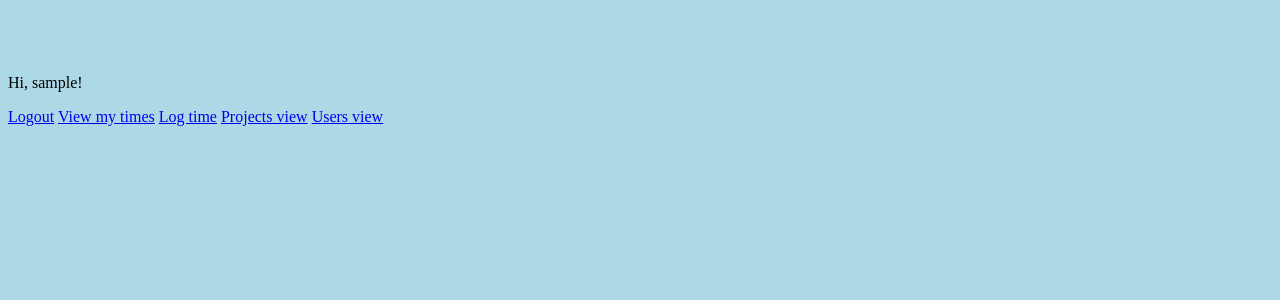
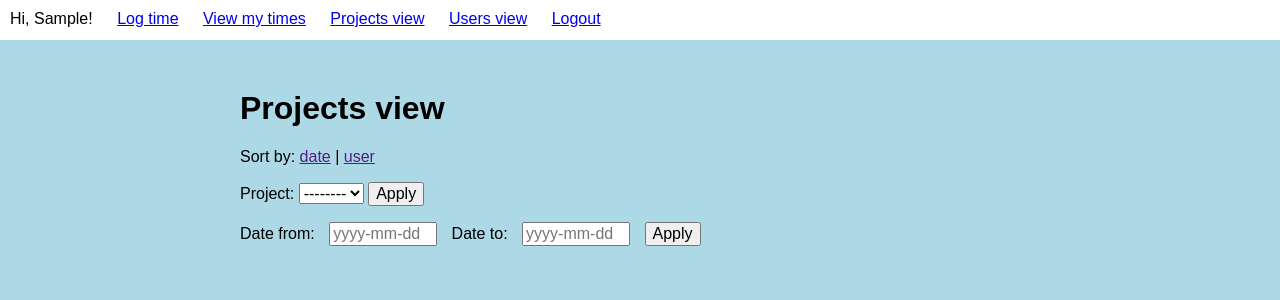
Before and after one commit to chrxr/timesheets_wagtail, a Django app: page /projects-view/ in a window 1280 px wide. Shown: the top 300 px of the page. Run offline with Django 3.2, Linux system fonts and the light colour scheme; the visitor is signed in with stand-in values (Sample User, id 1); data that the repository does not hold is empty.

Commit message:
mostly working on filters

```diff
--- a/app/forms.py
+++ b/app/forms.py
@@ -5,7 +5,8 @@ import datetime
 class WorkDayForm(forms.ModelForm):
     class Meta:
         model = WorkDay
-        fields = ['project', 'date', 'hours']
+        fields = ['project', 'date', 'days']
         widgets = {
-            'date': forms.DateInput(format='%d/%m/%Y'),
+            'date': forms.DateInput(format='%d/%m/%Y', attrs={'class': "date"}),
+            'project': forms.Select(attrs={'class': "project"}),
         }
--- a/app/static/app/css/base.css
+++ b/app/static/app/css/base.css
@@ -1,9 +1,66 @@
 body {
   background-color: lightblue;
-  padding-top:50px;
+  font-family: 'arial';
 }
-/*
+
 .form-frame {
   margin: 50px auto;
-  width: 700px;
-}*/
+  width: 800px;
+}
+
+table {
+  border-collapse: collapse;
+  margin-bottom:1em;
+}
+
+table, th, td {
+  border:1px solid black;
+  background-color:#FFF;
+}
+
+td, th {
+  padding:10px;
+}
+
+th {
+  text-align:left;
+}
+
+.header {
+  height:40px;
+  width:100%;
+  background-color: white;
+}
+
+.header ul {
+  list-style: none;
+  margin:0;
+  padding:10px;
+}
+
+.header li {
+  display:inline-block;
+  padding-right:20px;
+}
+
+.date {
+  width: 100px;
+}
+
+.hours {
+  width:50px;
+}
+
+.hours, .date, .select {
+  margin:0 10px;
+
+}
+
+table.fixed-width {
+  width:80%;
+}
+
+.filter-container {
+  width:100%;
+  height:40px;
+}
--- /dev/null
+++ b/app/static/app/js/filters.js
@@ -0,0 +1,74 @@
+var filter_submit = document.getElementById('filter-submit'),
+    date_submit = document.getElementById('date-submit'),
+    project_filter = [document.getElementById('filter-select')],
+    date_filters = [document.getElementById('date-from'),document.getElementById('date-to')]
+    date_sort = document.getElementById('date-sort'),
+    user_sort = document.getElementById('user-sort'),
+    project_sort = document.getElementById('project-sort');
+
+if (date_sort){
+  date_sort.addEventListener('click', function(event){sortAction(event, 'date')}, false);
+}
+
+if (user_sort){
+  user_sort.addEventListener('click', function(event){sortAction(event, 'user')}, false);
+}
+
+if (project_sort) {
+  project_sort.addEventListener('click', function(event){sortAction(event, 'project')}, false);
+}
+
+filter_submit.addEventListener('click', function(){submitFilter(project_filter)}, false);
+date_submit.addEventListener('click', function(){submitFilter(date_filters)}, false);
+
+function sortAction(e, sort_action) {
+  e.preventDefault();
+  var sorter = {"name":"sort", "value":sort_action};
+  submitFilter([sorter]);
+}
+
+function deconstructURL() {
+  var current_url = window.location.href.split('?');
+  if (current_url.length > 1){
+      var filter_params = current_url[1].split('&'),
+          url_params = {};
+      for (var i = 0; i < filter_params.length; i++) {
+        var filter = filter_params[i].split('=');
+        url_params[filter[0]] = filter[1];
+      }
+      return url_params
+  }
+}
+
+function submitProjectFilter(date_from, date_to) {
+  var current_filters = deconstructURL(),
+  base_url = window.location.pathname + "?";
+}
+
+function submitFilter(filters) {
+  var current_filters = deconstructURL(),
+      base_url = window.location.pathname + "?";
+  if (current_filters) {
+    for (var i = 0; i < filters.length; i++) {
+      current_filters[filters[i].name] = filters[i].value;
+    }
+    for (var key in current_filters) {
+      if (current_filters.hasOwnProperty(key)) {
+        base_url = base_url + key + '=' + current_filters[key] + "&";
+      }
+    }
+  }
+  else {
+    for (var i = 0; i < filters.length; i++) {
+      base_url = base_url + [filters[i].name] + '=' + filters[i].value + "&";
+    }
+  }
+  window.location.href = base_url;
+}
+
+$( "#date-from" ).datepicker(
+  {dateFormat: "yy-mm-dd"}
+);
+$( "#date-to" ).datepicker(
+  {dateFormat: "yy-mm-dd"}
+);
--- a/app/templates/app/base.html
+++ b/app/templates/app/base.html
@@ -5,6 +5,7 @@
 <head>
   <meta charset="UTF-8">
   <title>Document</title>
+  <link rel="stylesheet" type="text/css" href="{% static 'app/vendor/normalize.css' %}">
   <link rel="stylesheet" type="text/css" href="{% static 'app/vendor/jquery-ui-1.11.4/jquery-ui.min.css' %}">
   <link rel="stylesheet" type="text/css" href="{% static 'app/css/base.css' %}">
 </head>
--- /dev/null
+++ b/app/templates/app/includes/filters.html
@@ -0,0 +1,22 @@
+{% if filters %}
+  <div class='filter-container'>
+    {% for filter in filters %}
+      <label for='{{ filter.name }}'>{{ filter.label }}: </label>
+      <select name='{{ filter.name }}' id='filter-select'>
+        <option value="all">--------</option>
+        {% for option in filter.options %}
+        <option value="{{ option.pk }}">{{ option }}</option>
+        {% endfor %}
+      </select>
+    {% endfor %}
+
+    <button id='filter-submit' value="Apply filter">Apply</button>
+  </div>
+  <div class='filter-container'>
+    <label for="date-from">Date from: </label>
+    <input class='date' id="date-from" name="date-from" placeholder="yyyy-mm-dd" />
+    <label for="date-to">Date to: </label>
+    <input class='date' id="date-to" name="date-to" placeholder="yyyy-mm-dd" />
+    <button id='date-submit' value="Apply filter">Apply</button>
+  </div>
+{% endif %}
--- a/app/templates/app/includes/header.html
+++ b/app/templates/app/includes/header.html
@@ -1,10 +1,14 @@
+<div class='header'>
+  <ul>
 {% if user.is_authenticated %}
-<p>Hi, {{ user.username }}!</p>
-<a href='/user/logout'>Logout</a>
-<a href='{% url "view-my-times" %}'>View my times</a>
-<a href='{% url "log-time" %}'>Log time</a>
-<a href='{% url "projects-view" %}'>Projects view</a>
-<a href='{% url "users-view" %}'>Users view</a>
+    <li>Hi, {{ user.first_name }}!</li>
+    <li><a href='{% url "log-time" %}'>Log time</a></li>
+    <li><a href='{% url "view-my-times" %}'>View my times</a></li>
+    <li><a href='{% url "projects-view" %}'>Projects view</a></li>
+    <li><a href='{% url "users-view" %}'>Users view</a></li>
+    <li><a href='/user/logout'>Logout</a></li>
 {% else %}
-<a href='/user/login'>Login</a>
+    <li><a href='/user/login'>Login</a></li>
 {% endif %}
+  </ul>
+</div>
--- /dev/null
+++ b/app/templates/app/includes/sort.html
@@ -0,0 +1 @@
+<p>Sort by: <a href='?sort=date'>date</a> | <a href='?sort=project'>project</a></p>
--- a/app/templates/app/viewprojects.html
+++ b/app/templates/app/viewprojects.html
@@ -1,22 +1,38 @@
 {% extends "app/base.html" %}
+{% load static %}
 
 {% block content %}
+<h1>Projects view</h1>
 
-{% for key, value in projects.items %}
-<table>
+<p>Sort by: <a href='' id='date-sort'>date</a> | <a href='' id='user-sort'>user</a></p>
+
+{% include 'app/includes/filters.html' %}
+{% for key, values in projects.items %}
+<table class='fixed-width'>
   <tr>
-    <th colspan='4'>{{ key }}</th>
+    <th colspan='3'>{{ key }}</th>
   </tr>
-  {% for time in value %}
-
   <tr>
-    <td>{{ time.date }}</td>
-    <td>{{ time.user }}</td>
-    <td>{{ time.hours }}</td>
-
+    <th>Date</th>
+    <th>User</th>
+    <th>Days</th>
   </tr>
-  {% endfor %}
+      {% for time in values.times %}
+      <tr>
+        <td>{{ time.date }}</td>
+        <td>{{ time.user.first_name }} {{ time.user.last_name }}</td>
+        <td>{{ time.days }}</td>
+      </tr>
+      {% endfor %}
+      <tr>
+        <td colspan='2'>Total days</td>
+        <td>{{ values.total_time }}</td>
+      </tr>
 </table>
 {% endfor %}
 
 {% endblock %}
+
+{% block extra_js %}
+<script src="{% static 'app/js/filters.js' %}"></script>
+{% endblock %}
--- a/app/views.py
+++ b/app/views.py
@@ -24,12 +24,14 @@ def logTime(request):
         form = WorkDayForm(initial={'date': datetime.date.today()},instance=WorkDay())
     return render(request, 'app/workdayform.html', {'form': form})
 
+
 @login_required(login_url='/user/login/')
 def viewMyTimes(request):
     logged_in_user = request.user
     times = WorkDay.objects.filter(user=logged_in_user)
 
     return render(request, 'app/viewmytimes.html', {'times': times})
+
 
 @login_required(login_url='/user/login/')
 def editTime(request, time_id):
@@ -49,32 +51,85 @@ def editTime(request, time_id):
         form = WorkDayForm(instance=time_to_edit)
     return render(request, 'app/workdayform.html', {'form': form, 'action': 'edit'})
 
+
 @login_required(login_url='/user/login/')
 def deleteTime(request, time_id):
     time_to_delete = WorkDay.objects.get(pk=time_id)
     time_to_delete.delete()
     return HttpResponseRedirect(reverse('view-my-times'))
 
+
 @login_required(login_url='/user/login/')
 def projectsView(request):
-    projects = Project.objects.all()
+    project_filter = request.GET.get('project', 'all')
+    date_to_filter = request.GET.get('date-to', '')
+    date_from_filter = request.GET.get('date-from', '')
+
+    if project_filter != 'all':
+        projects = Project.objects.filter(pk=project_filter)
+    else:
+        projects = Project.objects.all()
+
     all_projects = {}
+    filter_list = Project.objects.all()
+
     for project in projects:
-        times = WorkDay.objects.filter(project = project)
-        all_projects[project.projectName] = times
-        # for field in all_projects[project.projectName]:
-        #     print field.date
-        print all_projects
-    return render(request, 'app/viewprojects.html', {'projects': all_projects})
+        times = WorkDay.objects.filter(project = project).order_by('date')
+        if times:
+
+            if date_from_filter != '':
+                print date_from_filter
+                times = times.filter(date__gt=date_from_filter)
+
+            if date_to_filter != '':
+                print date_to_filter
+                times = times.filter(date__lt=date_to_filter)
+
+            sort = request.GET.get('sort', 'none')
+            if sort == 'date':
+                times = times.order_by('date')
+            elif sort == 'user':
+                times = times.order_by('user__first_name')
+            total_time = 0
+            for time in times:
+                total_time += float(time.days)
+            all_projects[project.projectName] = {'times':times, 'total_time':total_time}
+
+    filters = [{"label": "Project","name": "project", "options": filter_list}]
+
+    return render(request, 'app/viewprojects.html', {'projects': all_projects, 'filters': filters})
+
 
 @login_required(login_url='/user/login/')
 def usersView(request):
-    users = User.objects.all()
+    user_filter = request.GET.get('user', 'none')
+    date_to_filter = request.GET.get('date-to', '')
+    date_from_filter = request.GET.get('date-from', '')
+
+    if user_filter != 'none':
+        users = User.objects.filter(pk=user_filter)
+    else:
+        users = User.objects.all()
     all_users = {}
+    filter_list = User.objects.all()
     for user in users:
-        times = WorkDay.objects.filter(user = user)
+        times = WorkDay.objects.filter(user = user).order_by('date')
+
+        if date_from_filter != '':
+            print date_from_filter
+            times = times.filter(date__gt=date_from_filter)
+
+        if date_to_filter != '':
+            print date_to_filter
+            times = times.filter(date__lt=date_to_filter)
+
+        sort = request.GET.get('sort', 'none')
+        if sort == 'date':
+            times = times.order_by('date')
+        elif sort == 'project':
+            times = times.order_by('project')
         all_users[user] = times
-        # for field in all_projects[project.projectName]:
-        #     print field.date
-        print all_users
-    return render(request, 'app/viewusers.html', {'users': all_users})
+
+    filters = [{"label": "User","name": "user", "options": filter_list}]
+
+    return render(request, 'app/viewusers.html', {'users': all_users, 'filters': filters})
```
Also changed, not shown: app/models.py (+14 -1 lines), app/templates/app/viewmytimes.html (+9 -3 lines), app/templates/app/viewusers.html (+21 -4 lines), app/templates/app/workdayform.html (+2 -11 lines), app/migrations/0005_auto_20160610_1543.py (added), app/migrations/0006_auto_20160610_1724.py (added), app/migrations/0007_auto_20160612_1602.py (added), app/migrations/0008_auto_20160612_1606.py (added), app/static/app/js/main.js (added), app/static/app/vendor/normalize.css (added).
